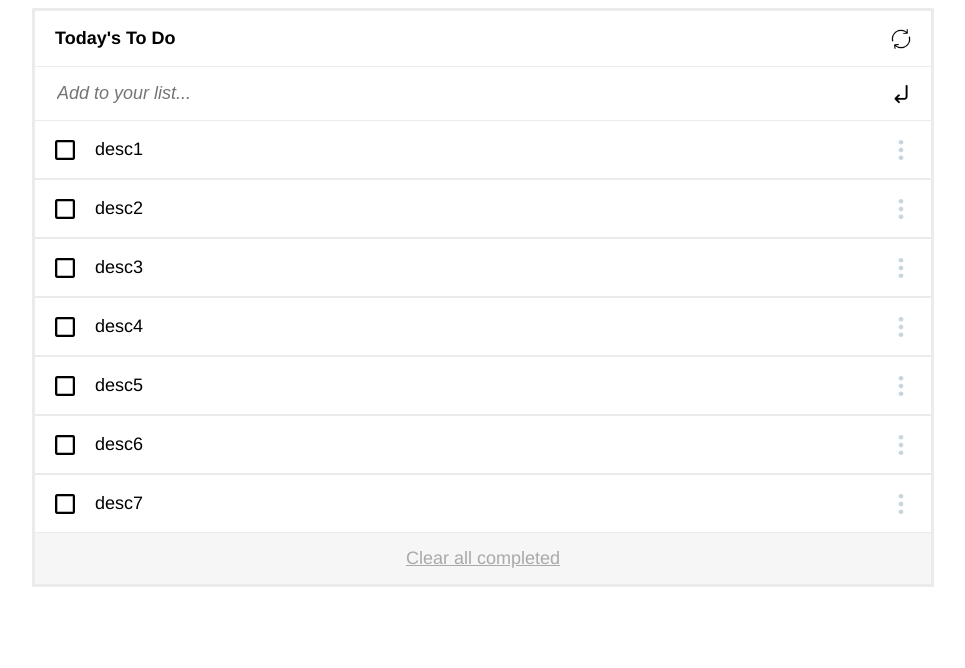
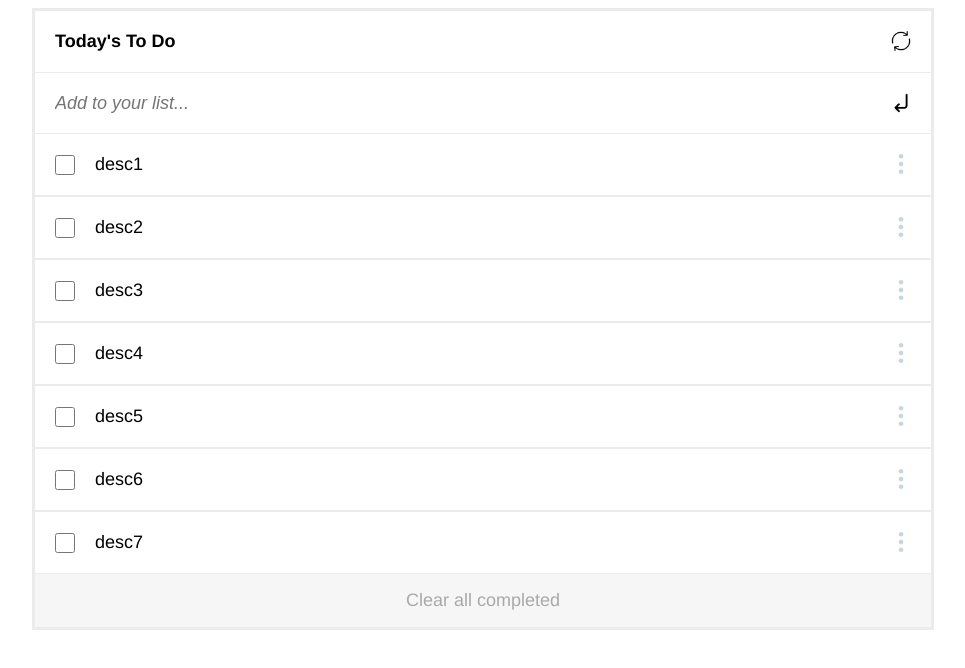
Before and after one commit to Yothu/todo-list, a website built with webpack: page src/index.html in a window 1280 px wide. Shown: the whole page, without its empty margins (157-1122 px from the left). Built offline with nearby package versions, Linux system fonts and the light colour scheme.

Commit message:
Modify index.html, index.js, style.css

```diff
--- a/src/index.html
+++ b/src/index.html
@@ -17,7 +17,7 @@
       </div>
       <ul class="task-inner-container"></ul>
       <div class="clear-container">
-        <a href="#" class="clear-text">Clear all completed</a>
+        <button type="button" href="#" class="clear-text">Clear all completed</button>
       </div>
     </div>
   </div>
--- a/src/index.js
+++ b/src/index.js
@@ -18,16 +18,10 @@ const createTaskHTML = (description, status) => {
   const taskContainer = document.createElement('li');
   taskContainer.classList.add('task');
 
-  const statusIcon = new Image();
-  if (status) {
-    statusIcon.src = checkIcon;
-    statusIcon.setAttribute('alt', 'check-icon');
-  } else {
-    statusIcon.src = boxIcon;
-    statusIcon.setAttribute('alt', 'checkbox-icon');
-  }
-  statusIcon.classList.add('check-box');
-  taskContainer.appendChild(statusIcon);
+  const checkbox = document.createElement('input');
+  checkbox.setAttribute('type', 'checkbox');
+  checkbox.classList.add('check-box');
+  taskContainer.appendChild(checkbox);
 
   const descriptionContainer = document.createElement('p');
   descriptionContainer.classList.add('description');
@@ -37,7 +31,7 @@ const createTaskHTML = (description, status) => {
   const menuIcon = new Image();
   menuIcon.src = moreIcon;
   menuIcon.setAttribute('alt', 'menu-icon');
-  menuIcon.classList.add('more-icon', 'check-box');
+  menuIcon.classList.add('more-icon');
   taskContainer.appendChild(menuIcon);
 
   tasksInnerContainer.appendChild(taskContainer);
@@ -49,6 +43,15 @@ const displayTasks = (array) => {
   }
 };
 
+let tasksContainer = [
+  new Task('desc1', false, 1),
+  new Task('desc4', false, 4),
+  new Task('desc7', false, 7),
+  new Task('desc2', false, 2),
+  new Task('desc3', false, 3),
+  new Task('desc5', false, 5),
+  new Task('desc6', false, 6),
+];
 
 const upwardOrderArray = (array) => {
   for (let i = 0; i < array.length - 1; i += 1) {
@@ -79,16 +82,6 @@ const setEnterIcon = () => {
   formContainer.appendChild(enIcon);
 };
 
-let tasksContainer = [
-  new Task('desc1', false, 1),
-  new Task('desc4', false, 4),
-  new Task('desc7', false, 7),
-  new Task('desc2', false, 2),
-  new Task('desc3', false, 3),
-  new Task('desc5', false, 5),
-  new Task('desc6', false, 6),
-];
-
 setEnterIcon();
 setReloadIcon();
 tasksContainer = upwardOrderArray(tasksContainer);
@@ -96,9 +89,3 @@ tasksContainer = upwardOrderArray(tasksContainer);
 window.onload = () => {
   displayTasks(tasksContainer);
 };
-
-// ----------------------------------------------------------------------------------------
-
-const addTask = (description) => {
-
-}
--- a/src/style.css
+++ b/src/style.css
@@ -9,7 +9,6 @@
 }
 
 .title-container {
-  padding: 5px 20px;
   display: flex;
   justify-content: space-between;
   border-bottom: 1px solid #ecebea;
@@ -18,15 +17,20 @@
 .tasks-container-title {
   font-size: 18px;
   font-family: 'Helvetica', 'Arial', sans-serif;
+  margin: 0;
+  padding: 20px;
+  user-select: none;
 }
 
 .form-container {
-  padding: 15px 20px;
+  /* padding: 15px 20px; */
   display: flex;
+  align-items: center;
 }
 
 .reload-icon {
-  margin-right: 0 !important;
+  padding: 20px;
+  margin: 0px !important;
 }
 
 .task-form {
@@ -36,6 +40,7 @@
   height: 100%;
   width: 100%;
   font-style: italic;
+  padding: 15px 0px 15px 20px;
 }
 
 .task-inner-container {
@@ -57,11 +62,12 @@
   width: 20px;
   height: 20px;
   margin: auto 20px;
+  cursor: pointer;
 }
 
 .description {
-  margin-left: 0;
-  margin-right: 0;
+  margin: 0;
+  padding: 20px 0px;
   flex-grow: 1;
   font-family: 'Helvetica', 'Arial', sans-serif;
   font-size: 18px;
@@ -69,6 +75,9 @@
 
 .more-icon {
   transform: rotate(90deg);
+  width: 20px;
+  height: 20px;
+  padding: 20px;
 }
 
 .clear-container {
@@ -83,4 +92,8 @@
   color: #a9a9a9;
   font-family: 'Helvetica', 'Arial', sans-serif;
   font-size: 18px;
+  text-decoration: none;
+  background-color: transparent;
+  border: none;
+  cursor: pointer;
 }
```
